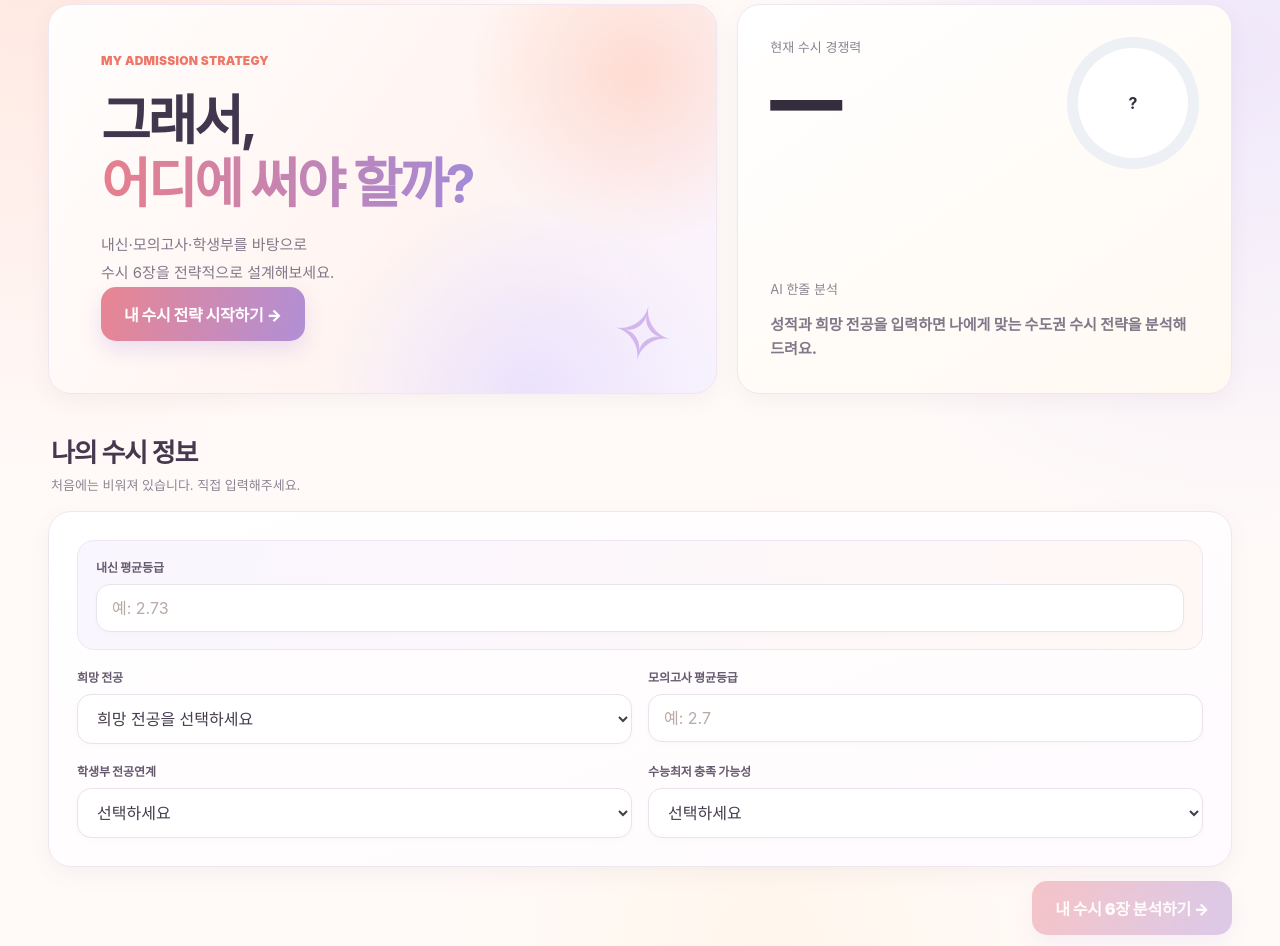
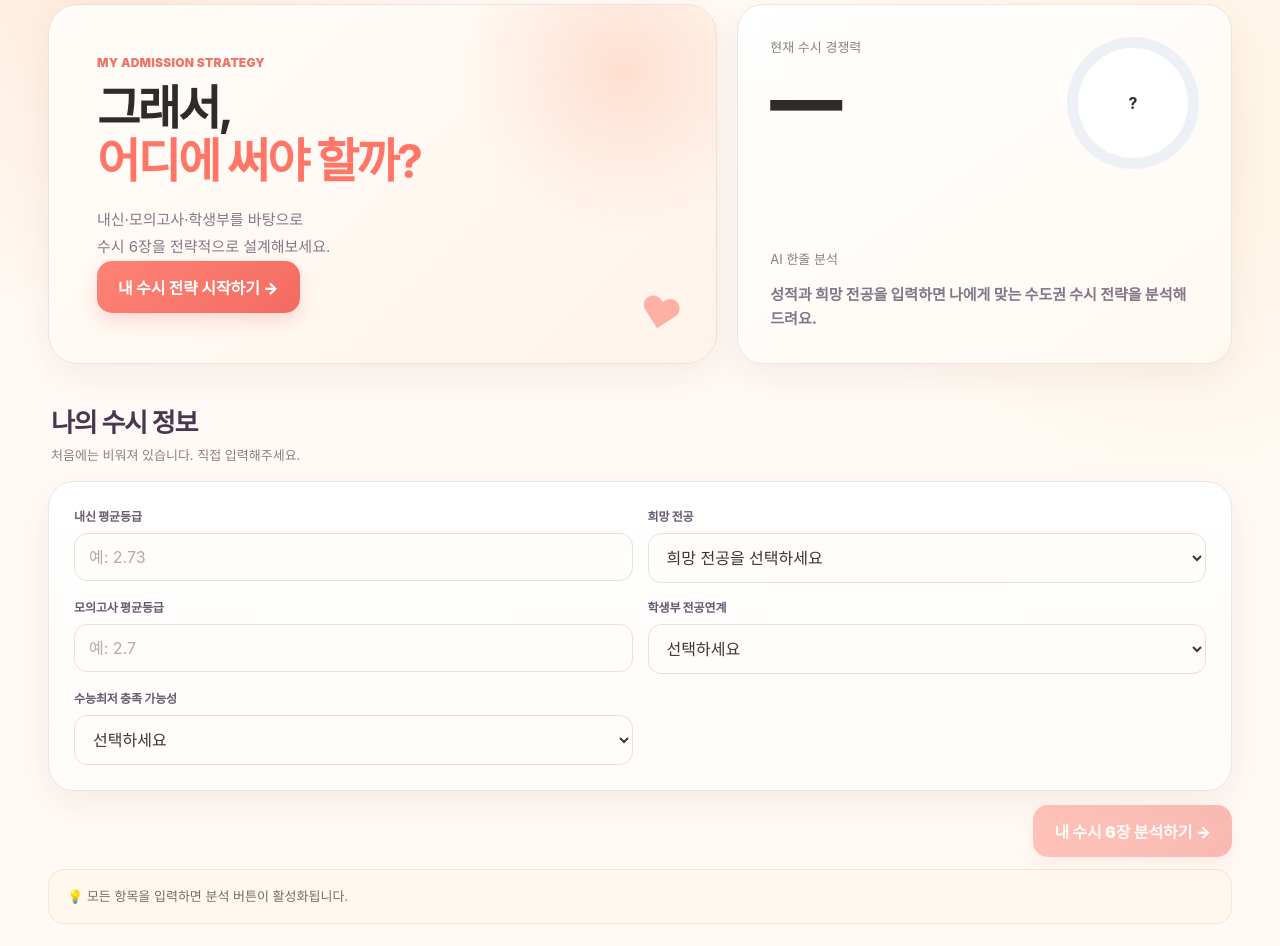
Before and after one commit to sooyachoco/2027-susi, a Next.js app: page /susi in a window 1280 px wide. Shown: the part 140-1086 px from the top of the page. Built offline with nearby package versions, Linux system fonts and the light colour scheme.

Commit message:
style: scope refreshed palette to regular planner

```diff
--- a/app/globals.css
+++ b/app/globals.css
@@ -244,7 +244,7 @@ main { padding: 18px 22px 70px; }
 
 
 /* 2027 regular planner visual refresh */
-:root {
+.regular-home {
   --bg: #fff9f6;
   --card: #ffffff;
   --text: #342d3d;
@@ -260,7 +260,7 @@ main { padding: 18px 22px 70px; }
   --shadow: 0 18px 48px rgba(94, 72, 105, .09);
   --shadow-soft: 0 7px 22px rgba(94, 72, 105, .06);
 }
-body {
+.regular-home {
   background:
     radial-gradient(ellipse at 3% 4%, rgba(255, 204, 190, .42), transparent 28%),
     radial-gradient(ellipse at 97% 13%, rgba(219, 208, 255, .42), transparent 27%),
@@ -268,15 +268,15 @@ body {
     #fffaf8;
 }
 .app { max-width: 1240px; }
-.topbar {
+.regular-home .topbar {
   padding: 20px 28px 17px;
   backdrop-filter: blur(16px);
 }
-.topbar:after {
+.regular-home .topbar:after {
   left: 28px; right: 28px;
   background: linear-gradient(90deg, transparent, #eadfec 12%, #eadfec 88%, transparent);
 }
-.topbar > div:first-child:before {
+.regular-home .topbar > div:first-child:before {
   content: "✦";
   color: #fff;
   background: linear-gradient(145deg, #a996df, #f29b9b);
@@ -285,7 +285,7 @@ body {
 .topbar strong { color: #43374f; letter-spacing: -1px; }
 main { padding: 24px 28px 78px; }
 .hero { gap: 20px; align-items: stretch; }
-.heroCopy {
+.regular-home .heroCopy {
   min-height: 390px;
   padding: 48px 52px;
   border: 1px solid rgba(238, 220, 233, .95);
@@ -296,7 +296,7 @@ main { padding: 24px 28px 78px; }
     linear-gradient(125deg, #fffefd 0%, #fff4f1 55%, #f8f3ff 100%);
   box-shadow: 0 22px 55px rgba(111, 81, 119, .09);
 }
-.heroCopy:after {
+.regular-home .heroCopy:after {
   content: "✧";
   right: 42px;
   bottom: 22px;
@@ -305,7 +305,7 @@ main { padding: 24px 28px 78px; }
   line-height: 1;
   transform: rotate(12deg);
 }
-.heroBadge {
+.regular-home .heroBadge {
   display: inline-flex;
   align-items: center;
   gap: 9px;
@@ -318,19 +318,19 @@ main { padding: 24px 28px 78px; }
   font-weight: 900;
   letter-spacing: .12em;
 }
-.heroBadgeDot {
+.regular-home .heroBadgeDot {
   width: 7px; height: 7px; border-radius: 50%;
   background: #f28c91;
   box-shadow: 0 0 0 4px rgba(242,140,145,.14);
 }
-.hero h1 {
+.regular-home .hero h1 {
   margin: 22px 0 16px;
   color: #40364d;
   font-size: clamp(38px, 4.2vw, 54px);
   line-height: 1.16;
   letter-spacing: -3px;
 }
-.hero h1 span {
+.regular-home .hero h1 span {
   color: #e77f8c;
   background: linear-gradient(90deg, #e77f8c, #a48ad6);
   -webkit-background-clip: text;
@@ -339,7 +339,7 @@ main { padding: 24px 28px 78px; }
 }
 .hero p { max-width: 610px; color: #817889; font-size: 15px; line-height: 1.85; }
 .heroPills { display: flex; flex-wrap: wrap; gap: 8px; margin-top: 23px; }
-.heroPills span {
+.regular-home .heroPills span {
   padding: 8px 12px;
   border: 1px solid rgba(232,218,235,.9);
   border-radius: 99px;
@@ -348,14 +348,14 @@ main { padding: 24px 28px 78px; }
   font-size: 11px;
   font-weight: 750;
 }
-.heroDataLine {
+.regular-home .heroDataLine {
   display: flex; align-items: center; gap: 10px;
   margin-top: 25px; color: #8f8493; font-size: 11px;
 }
 .heroDataLine strong { color: #64566f; font-size: 12px; }
 .heroDataLine i { width: 3px; height: 3px; border-radius: 50%; background: #c5b7ce; }
 .heroDataLine span { margin-left: 3px; color: #a69ba9; }
-.scoreHero {
+.regular-home .scoreHero {
   min-height: 390px;
   padding: 30px;
   border: 1px solid #e9e1f2;
@@ -365,11 +365,11 @@ main { padding: 24px 28px 78px; }
     linear-gradient(155deg, #e9e3ff 0%, #f8e9f0 58%, #fff1e5 100%);
   box-shadow: 0 22px 55px rgba(111, 81, 119, .10);
 }
-.scoreHero:before {
+.regular-home .scoreHero:before {
   width: 240px; height: 240px; right: -62px; top: -75px;
   background: rgba(255,255,255,.35);
 }
-.scoreHero:after {
+.regular-home .scoreHero:after {
   content: "✦";
   right: 30px; bottom: 78px;
   color: rgba(255,255,255,.78);
@@ -377,14 +377,14 @@ main { padding: 24px 28px 78px; }
   filter: none;
 }
 .scoreCardTop { display: flex; justify-content: space-between; align-items: center; position: relative; z-index: 1; }
-.scoreCardIcon {
+.regular-home .scoreCardIcon {
   display: grid; place-items: center; width: 40px; height: 40px;
   border-radius: 14px; background: rgba(255,255,255,.68);
   color: #a18acb; font-size: 22px;
 }
 .scoreCardLabel { color: #9b8eae; font-size: 10px; font-weight: 900; letter-spacing: .16em; }
 .scoreHero .muted { margin-top: 30px; color: #80738f; font-weight: 700; }
-.bigScore {
+.regular-home .bigScore {
   margin: 4px 0 0;
   color: #7563a5;
   font-size: clamp(76px, 8vw, 104px);
@@ -393,7 +393,7 @@ main { padding: 24px 28px 78px; }
 }
 .scoreCardCaption { color: #746983; font-size: 14px; font-weight: 800; }
 .scoreCardFoot { display: flex; gap: 8px; margin-top: 25px; position: relative; z-index: 1; }
-.scoreCardFoot span {
+.regular-home .scoreCardFoot span {
   min-width: 52px; padding: 8px 12px; text-align: center;
   border: 1px solid rgba(255,255,255,.7); border-radius: 11px;
   background: rgba(255,255,255,.46); color: #8a7a9e; font-size: 11px; font-weight: 900;
@@ -402,17 +402,17 @@ main { padding: 24px 28px 78px; }
 .sectionHead { margin-bottom: 17px; }
 .section h2 { color: #44394f; font-size: 26px; letter-spacing: -1.2px; }
 .sectionHead .muted { margin-top: 6px; }
-.panel {
+.regular-home .panel {
   border: 1px solid #eee6f0;
   border-radius: 23px;
   box-shadow: var(--shadow-soft);
 }
-.form {
+.regular-home .form {
   padding: 28px;
   gap: 18px 16px;
   background: linear-gradient(160deg, rgba(255,255,255,.98), rgba(255,251,255,.96));
 }
-.form > .field:first-child {
+.regular-home .form > .field:first-child {
   grid-column: 1 / -1;
   padding: 17px 18px;
   border: 1px solid #eee5f5;
@@ -421,7 +421,7 @@ main { padding: 24px 28px 78px; }
 }
 .field { gap: 9px; }
 .field label { color: #665a70; font-size: 12px; letter-spacing: -.1px; }
-.field input, .field select {
+.regular-home .field input, .regular-home .field select {
   min-height: 48px;
   padding: 13px 15px;
   border: 1px solid #eae2ed;
@@ -430,11 +430,11 @@ main { padding: 24px 28px 78px; }
   color: #453b4d;
   box-shadow: 0 2px 6px rgba(87,67,97,.025);
 }
-.field input:focus, .field select:focus {
+.regular-home .field input:focus, .regular-home .field select:focus {
   border-color: #b8a4e0;
   box-shadow: 0 0 0 4px rgba(178,158,220,.14);
 }
-.primary {
+.regular-home .primary {
   padding: 15px 23px;
   border-radius: 15px;
   background: linear-gradient(105deg, #e98591 0%, #b18fd6 100%);
@@ -442,7 +442,7 @@ main { padding: 24px 28px 78px; }
   letter-spacing: -.2px;
 }
 .primary:hover:not(:disabled) { box-shadow: 0 13px 25px rgba(177,143,214,.3); }
-.secondary {
+.regular-home .secondary {
   border-color: #e9e0ed;
   border-radius: 12px;
   background: rgba(255,255,255,.86);
@@ -451,16 +451,16 @@ main { padding: 24px 28px 78px; }
 .secondary:hover { background: #faf5ff; border-color: #d9c9ed; }
 .six > .panel { padding: 26px; border-radius: 23px; }
 .six > .panel:hover { box-shadow: 0 17px 40px rgba(94,72,105,.12); }
-.balance {
+.regular-home .balance {
   border-color: #eee5f3;
   background: linear-gradient(120deg, #fff, #fbf7ff 65%, #fff7f2);
 }
-.alert {
+.regular-home .alert {
   border-color: #f1e6d9;
   background: linear-gradient(100deg, #fff9ef, #fff8f8);
   color: #82756f;
 }
-.notice {
+.regular-home .notice {
   border-color: rgba(234,218,232,.85);
   background: rgba(255,255,255,.67);
   color: #817687;
```
